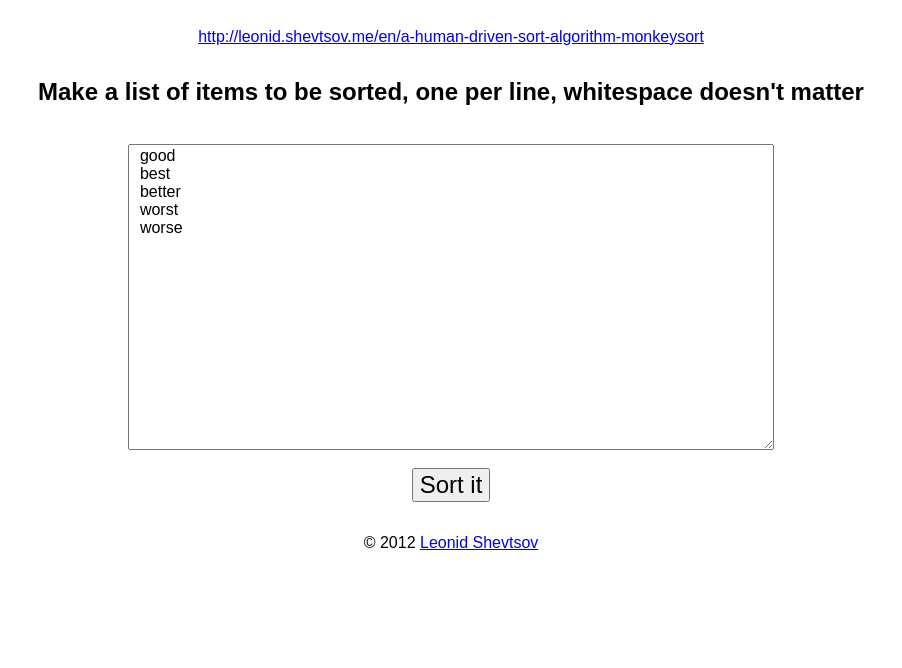
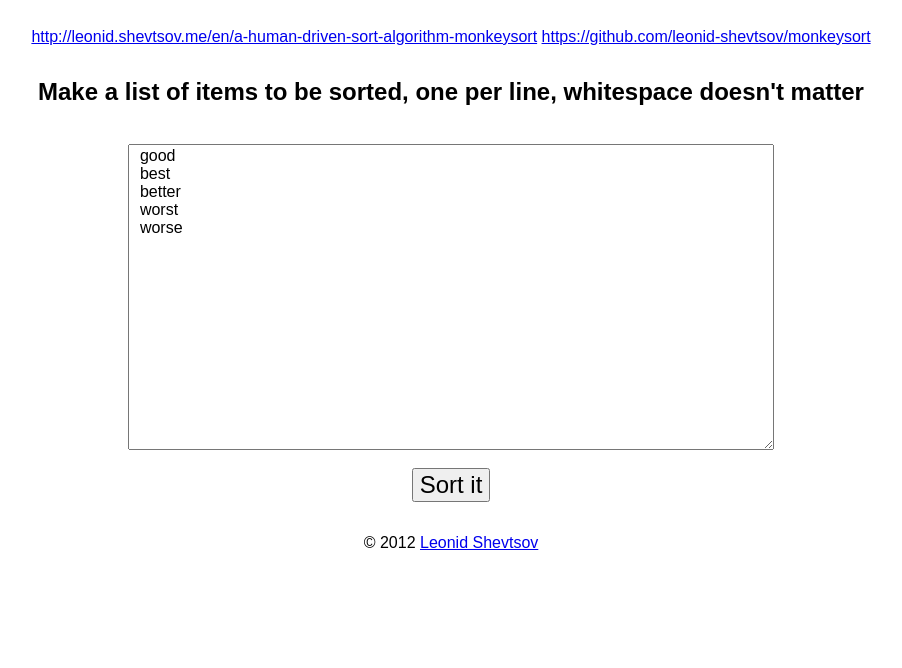
Before and after one commit to leonid-shevtsov/monkeysort, a plain HTML site: page index.html in a window 1280 px wide. Shown: the part 132-800 px from the top of the page, without its empty margins (189-1091 px from the left). Drawn offline with nearby package versions, Linux system fonts and the light colour scheme; a script that the page names is missing.

Commit message:
added link to da githubs

```diff
--- a/index.html
+++ b/index.html
@@ -14,6 +14,7 @@
       <header>
         <h1>MonkeySort</h1>
         <a href="http://leonid.shevtsov.me/en/a-human-driven-sort-algorithm-monkeysort">http://leonid.shevtsov.me/en/a-human-driven-sort-algorithm-monkeysort</a>
+        <a href="https://github.com/leonid-shevtsov/monkeysort">https://github.com/leonid-shevtsov/monkeysort</a>
       </header>
       <div id="input">
         <h2>Make a list of items to be sorted, one per line, whitespace doesn't matter</h2>
```
